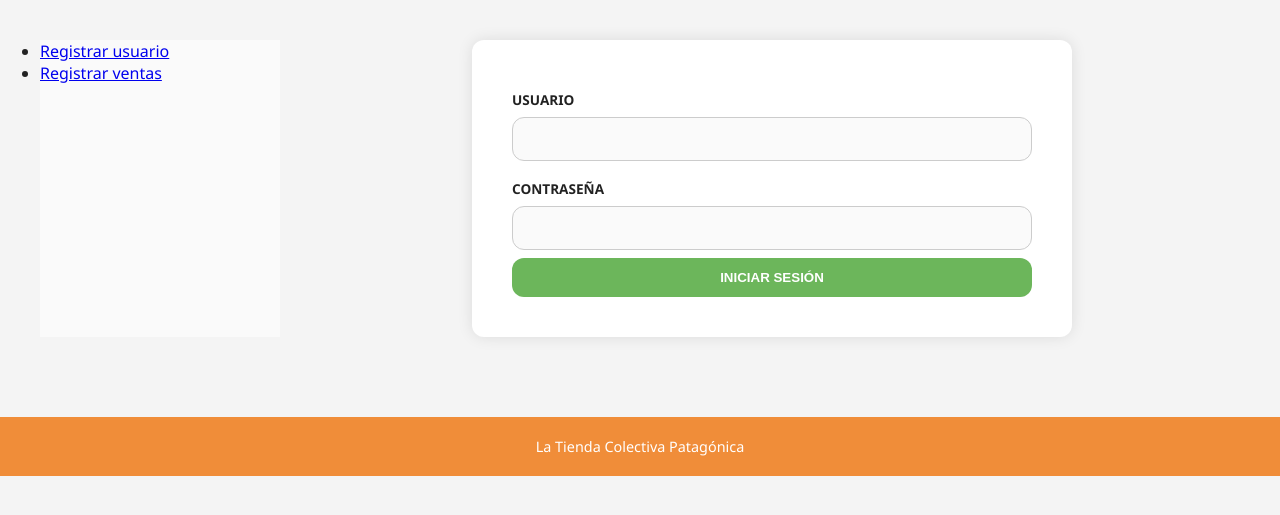
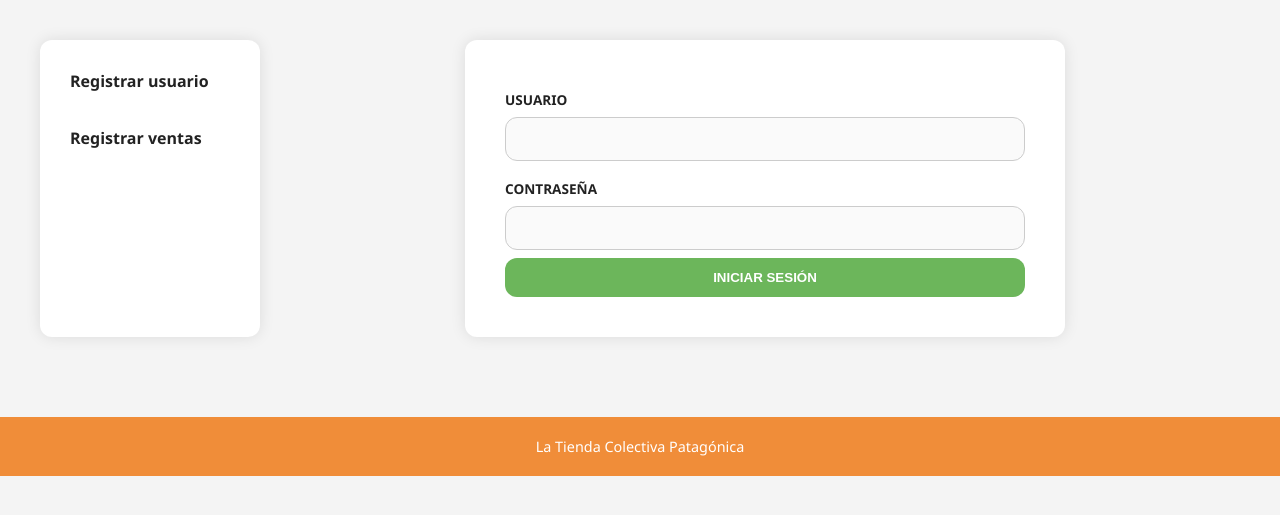
Before and after one commit to agustingomez1986/registro_ventas_django, a Django app: page /usuarios/ in a window 1280 px wide. Shown: the part 235-750 px from the top of the page. Run offline with Django 5.2, Linux system fonts and the light colour scheme; a user stored in the database is signed in.

Commit message:
Se hizo el CSS del menu-sidebar

```diff
--- a/registro_ventas/static/css/base.css
+++ b/registro_ventas/static/css/base.css
@@ -67,13 +67,43 @@ nav a:hover {
 .container {
     display: flex;
     padding: 40px;
-    gap: 2%;
+    gap: 30px;
     width: 100%;
 }
 
 .menu-sidebar {
-    background-color: var(--gris-claro);
-    width: 20%;
+    background-color: var(--blanco);
+    padding: 20px;
+    border-radius: var(--bordes);
+    box-shadow: var(--sombra);
+    width: 220px;
+    min-height: 100%;
+}
+
+.menu-sidebar ul {
+    list-style: none;
+    padding: 0;
+    margin: 0;
+}
+
+.menu-sidebar li {
+    margin-bottom: 15px;
+}
+
+.menu-sidebar a {
+    text-decoration: none;
+    display: block;
+    color: var(--negro);
+    font-weight: 600;
+    padding: 10px;
+    border-radius: var(--bordes);
+    transition: background-color 0.2s, transform 0.2s;
+}
+
+.menu-sidebar a:hover {
+    background-color: var(--gris);
+    transform: scale(1.05);
+    color: var(--rojo);
 }
 
 main {
```
